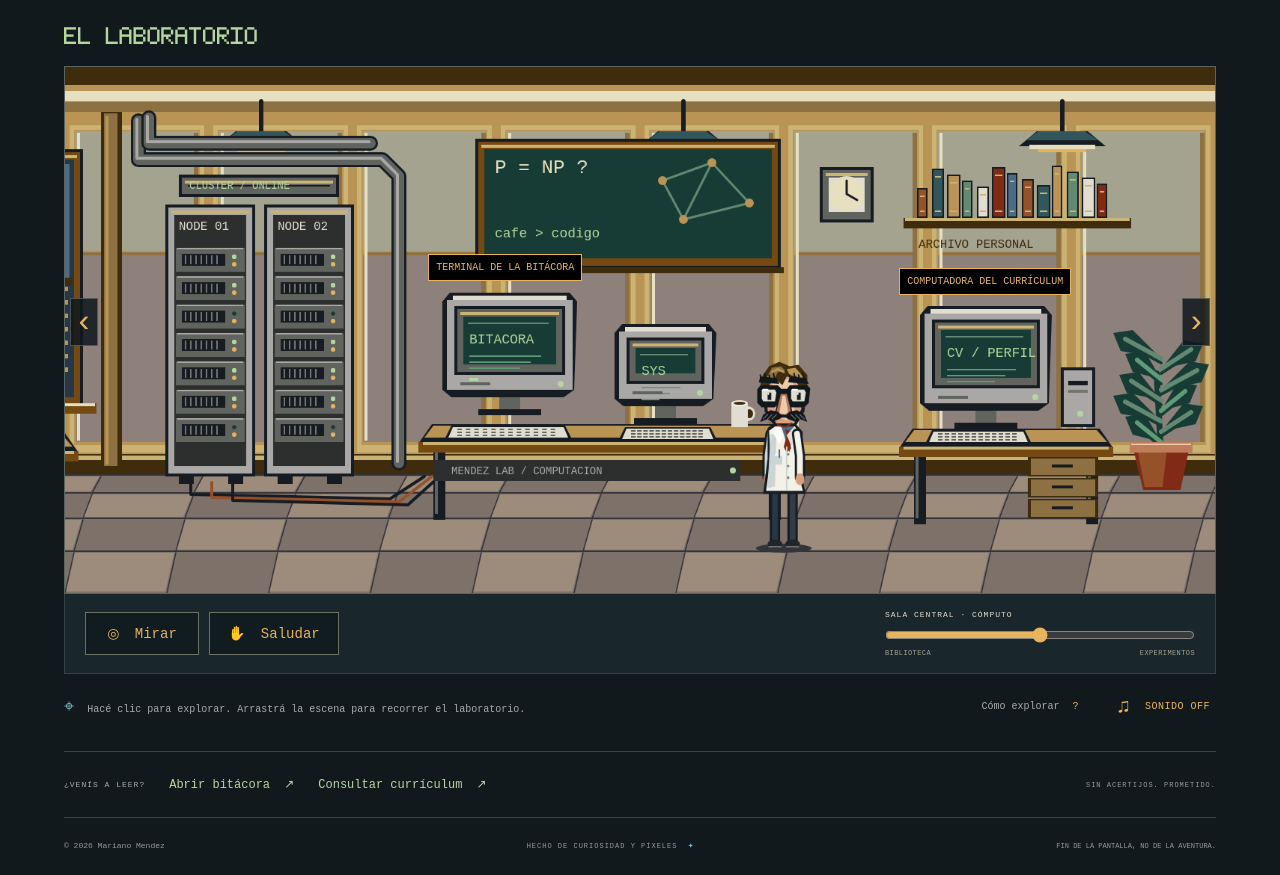
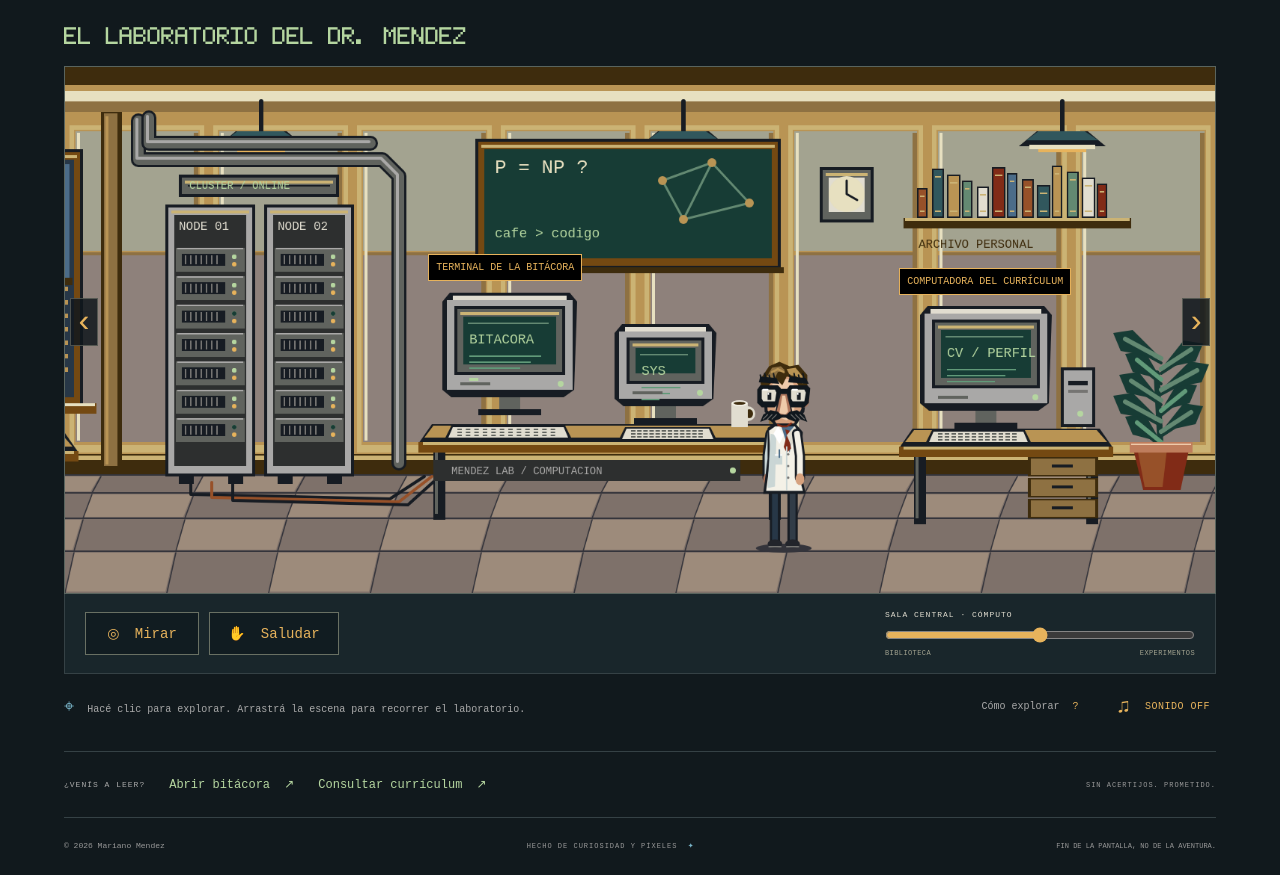
Before and after one commit to mendezmariano/marianomendez.ar, a website with bundled scripts: page dist/index.html in a window 1280 px wide. Built offline with nearby package versions, Linux system fonts and the light colour scheme.

Commit message:
Rename the site to El laboratorio del Dr. Mendez

```diff
--- a/dist/index.html
+++ b/dist/index.html
@@ -5,7 +5,7 @@
     <meta name="viewport" content="width=device-width, initial-scale=1">
     <meta name="theme-color" content="#000000">
     <meta name="description" content="Entrá al laboratorio del Dr. Mariano Mendez. Un blog de ciencias de la computación para explorar, leer y descubrir, píxel a píxel.">
-    <title>El laboratorio · Dr. Mariano Mendez</title>
+    <title>El laboratorio del Dr. Mendez</title>
     <link rel="icon" href="assets/favicon.svg" type="image/svg+xml">
     <link rel="stylesheet" href="style.css">
     <script type="module" src="app.js"></script>
@@ -14,7 +14,7 @@
     <a class="skip-link" href="#quick-access">Ir a los contenidos</a>
     <div class="page-shell">
       <header class="site-header">
-        <h1 id="page-title">El Laboratorio</h1>
+        <h1 id="page-title">El laboratorio del Dr. Mendez</h1>
       </header>
       <main>
         <section class="game-frame" aria-label="Laboratorio interactivo">
```
Also changed, not shown: README.md.
